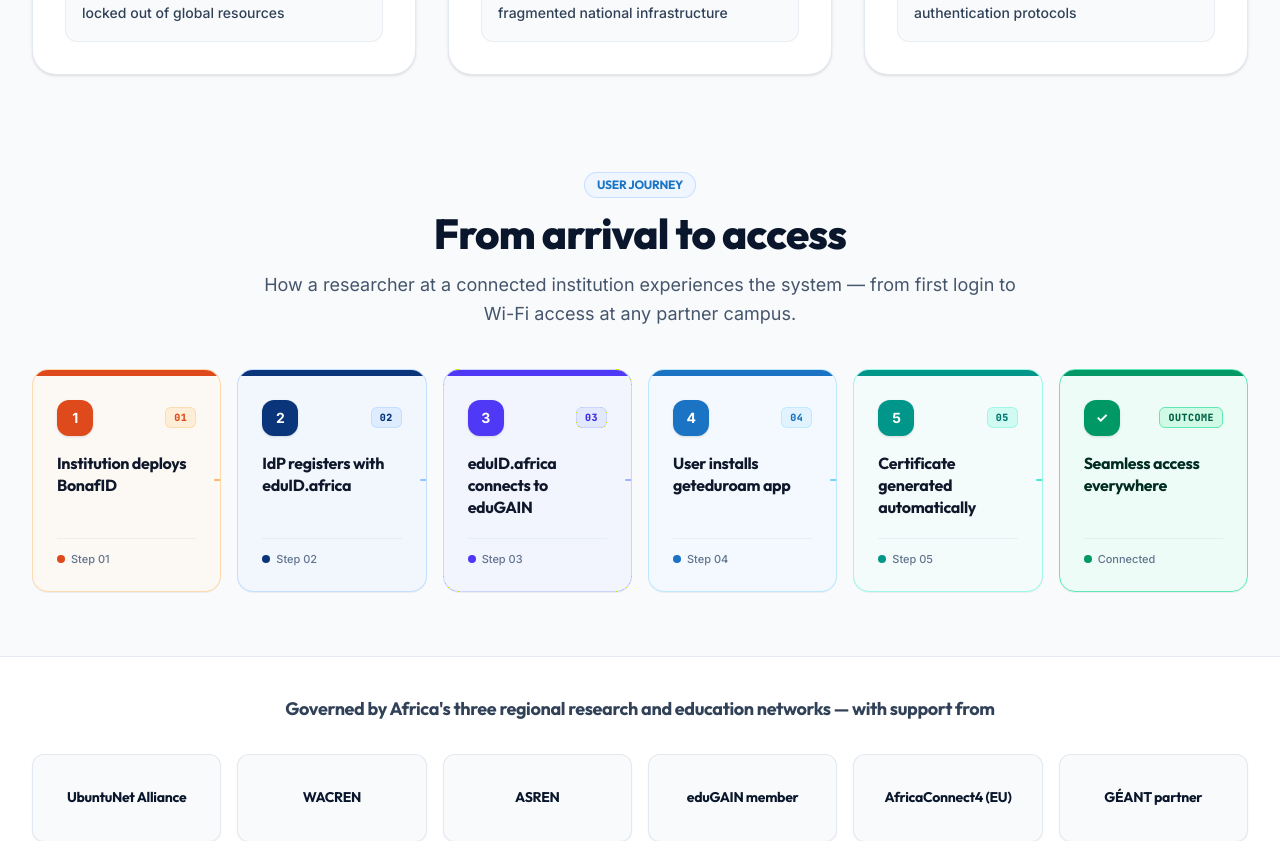
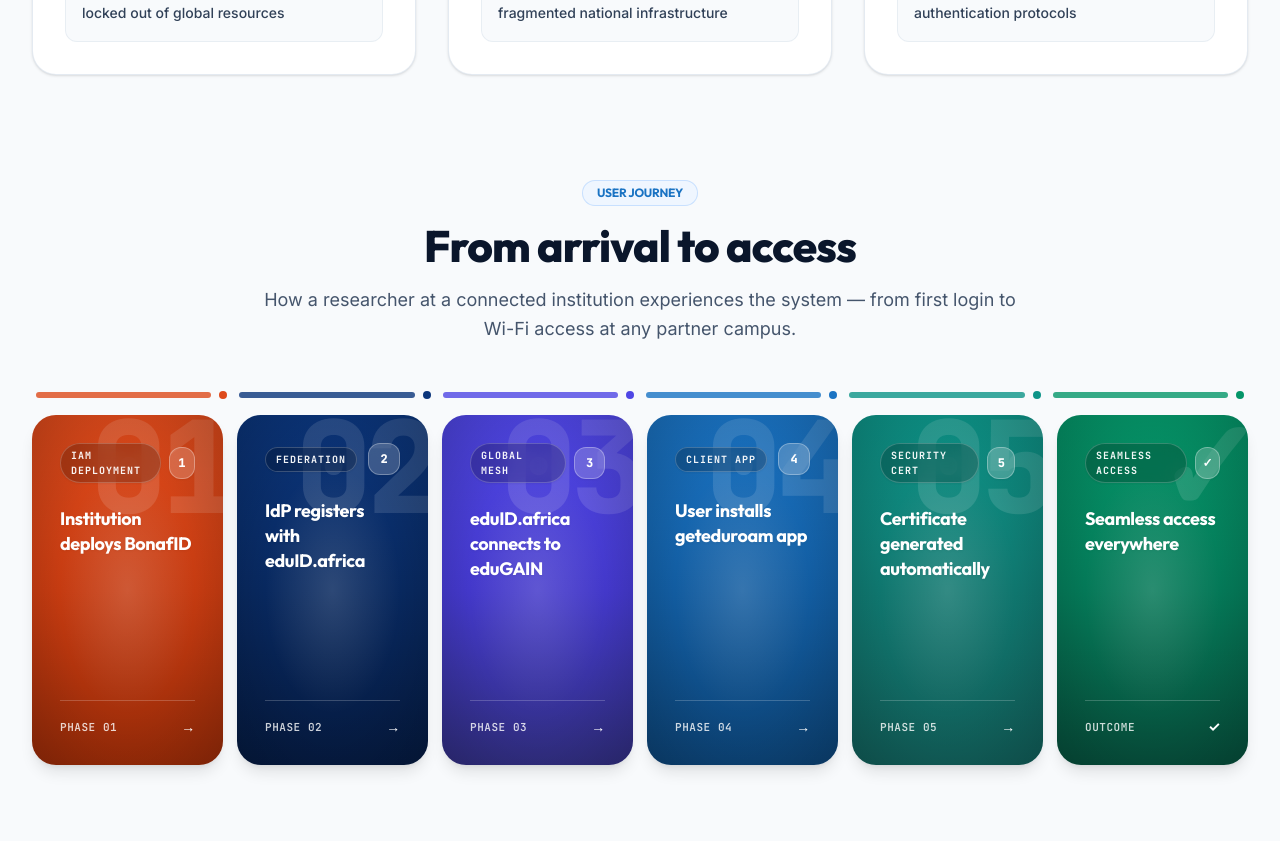
Before and after one commit to rizennews/eduID.africa, a Next.js app: page /en/how-it-works in a window 1280 px wide. Shown: the part 1060-1901 px from the top of the page. Built offline with nearby package versions, Linux system fonts and the light colour scheme.

Commit message:
feat: complete non-generic solid color monolith redesign for user journey

```diff
--- a/src/components/UserJourneySection.tsx
+++ b/src/components/UserJourneySection.tsx
@@ -28,157 +28,150 @@
   const steps = [
     {
       num: journey.step1.num,
+      watermark: "01",
+      phase: "Phase 01",
       title: journey.step1.title,
       isFinal: false,
-      tag: "01",
-      accent: "#DE4A1B",
-      cardBg: "bg-orange-50/60 hover:bg-orange-50",
-      borderColor: "border-orange-200/90 hover:border-[#DE4A1B]",
-      topBar: "bg-[#DE4A1B]",
-      numBadge: "bg-[#DE4A1B] text-white shadow-sm",
-      tagBadge: "bg-orange-100/90 text-[#DE4A1B] border border-orange-200/80",
-      titleColor: "text-slate-900 group-hover:text-[#DE4A1B]",
-      lineColor: "bg-orange-300",
+      tag: "IAM DEPLOYMENT",
+      gradient: "from-[#DE4A1B] via-[#C53B11] to-[#992B08]",
+      shadow: "hover:shadow-[#DE4A1B]/40",
+      railColor: "bg-[#DE4A1B]",
     },
     {
       num: journey.step2.num,
+      watermark: "02",
+      phase: "Phase 02",
       title: journey.step2.title,
       isFinal: false,
-      tag: "02",
-      accent: "#0B357B",
-      cardBg: "bg-blue-50/60 hover:bg-blue-50",
-      borderColor: "border-blue-200/90 hover:border-[#0B357B]",
-      topBar: "bg-[#0B357B]",
-      numBadge: "bg-[#0B357B] text-white shadow-sm",
-      tagBadge: "bg-blue-100/90 text-[#0B357B] border border-blue-200/80",
-      titleColor: "text-slate-900 group-hover:text-[#0B357B]",
-      lineColor: "bg-blue-300",
+      tag: "FEDERATION",
+      gradient: "from-[#0B357B] via-[#08285E] to-[#051A40]",
+      shadow: "hover:shadow-[#0B357B]/50",
+      railColor: "bg-[#0B357B]",
     },
     {
       num: journey.step3.num,
+      watermark: "03",
+      phase: "Phase 03",
       title: journey.step3.title,
       isFinal: false,
-      tag: "03",
-      accent: "#4F46E5",
-      cardBg: "bg-indigo-50/60 hover:bg-indigo-50",
-      borderColor: "border-indigo-200/90 hover:border-indigo-500",
-      topBar: "bg-indigo-600",
-      numBadge: "bg-indigo-600 text-white shadow-sm",
-      tagBadge: "bg-indigo-100/90 text-indigo-700 border border-indigo-200/80",
-      titleColor: "text-slate-900 group-hover:text-indigo-700",
-      lineColor: "bg-indigo-300",
+      tag: "GLOBAL MESH",
+      gradient: "from-[#4F46E5] via-[#4338CA] to-[#312E81]",
+      shadow: "hover:shadow-[#4F46E5]/40",
+      railColor: "bg-[#4F46E5]",
     },
     {
       num: journey.step4.num,
+      watermark: "04",
+      phase: "Phase 04",
       title: journey.step4.title,
       isFinal: false,
-      tag: "04",
-      accent: "#1A73C3",
-      cardBg: "bg-sky-50/60 hover:bg-sky-50",
-      borderColor: "border-sky-200/90 hover:border-[#1A73C3]",
-      topBar: "bg-[#1A73C3]",
-      numBadge: "bg-[#1A73C3] text-white shadow-sm",
-      tagBadge: "bg-sky-100/90 text-[#1A73C3] border border-sky-200/80",
-      titleColor: "text-slate-900 group-hover:text-[#1A73C3]",
-      lineColor: "bg-sky-300",
+      tag: "CLIENT APP",
+      gradient: "from-[#1A73C3] via-[#125CA0] to-[#0C4376]",
+      shadow: "hover:shadow-[#1A73C3]/40",
+      railColor: "bg-[#1A73C3]",
     },
     {
       num: journey.step5.num,
+      watermark: "05",
+      phase: "Phase 05",
       title: journey.step5.title,
       isFinal: false,
-      tag: "05",
-      accent: "#0D9488",
-      cardBg: "bg-teal-50/60 hover:bg-teal-50",
-      borderColor: "border-teal-200/90 hover:border-teal-500",
-      topBar: "bg-teal-600",
-      numBadge: "bg-teal-600 text-white shadow-sm",
-      tagBadge: "bg-teal-100/90 text-teal-700 border border-teal-200/80",
-      titleColor: "text-slate-900 group-hover:text-teal-700",
-      lineColor: "bg-teal-300",
+      tag: "SECURITY CERT",
+      gradient: "from-[#0D9488] via-[#0F766E] to-[#115E59]",
+      shadow: "hover:shadow-[#0D9488]/40",
+      railColor: "bg-[#0D9488]",
     },
     {
       num: "✓",
+      watermark: "✓",
+      phase: "Outcome",
       title: journey.step6.title,
       isFinal: true,
-      tag: "Outcome",
-      accent: "#059669",
-      cardBg: "bg-emerald-50/80 hover:bg-emerald-50",
-      borderColor: "border-emerald-300 hover:border-emerald-500",
-      topBar: "bg-emerald-600",
-      numBadge: "bg-emerald-600 text-white shadow-sm font-black text-base",
-      tagBadge: "bg-emerald-100 text-emerald-800 border border-emerald-300",
-      titleColor: "text-emerald-950",
-      lineColor: "bg-emerald-300",
+      tag: "SEAMLESS ACCESS",
+      gradient: "from-[#059669] via-[#047857] to-[#064E3B]",
+      shadow: "hover:shadow-[#059669]/50",
+      railColor: "bg-[#059669]",
     },
   ];
 
   return (
-    <section className="pt-6 sm:pt-8 pb-12 sm:pb-16 bg-[#F8FAFC]">
+    <section className="pt-8 sm:pt-10 pb-14 sm:pb-20 bg-[#F8FAFC] overflow-hidden">
       <div className="max-w-7xl mx-auto px-4 sm:px-6 lg:px-8">
         {/* Section Header */}
-        <div className="text-center max-w-3xl mx-auto mb-8 sm:mb-10">
-          <span className="inline-flex items-center px-3 py-1 rounded-full text-xs font-bold uppercase tracking-wider font-outfit text-[#1A73C3] bg-blue-50 border border-blue-200/80">
+        <div className="text-center max-w-3xl mx-auto mb-10 sm:mb-12">
+          <span className="inline-flex items-center px-3.5 py-1 rounded-full text-xs font-bold uppercase tracking-widest font-outfit text-[#1A73C3] bg-blue-50 border border-blue-200/80">
             {journey.kicker}
           </span>
-          <h2 className="mt-2.5 text-3xl sm:text-4xl lg:text-[42px] font-extrabold font-heading text-[#0A162B] tracking-tight leading-tight">
+          <h2 className="mt-3 text-3xl sm:text-4xl lg:text-[44px] font-extrabold font-heading text-[#0A162B] tracking-tight leading-tight">
             {journey.headline}
           </h2>
-          <p className="mt-2.5 text-base sm:text-lg text-slate-600 font-sans leading-relaxed font-normal">
+          <p className="mt-3 text-base sm:text-lg text-slate-600 font-sans leading-relaxed font-normal">
             {journey.description}
           </p>
         </div>
 
-        {/* 6-Step Flow Progression: Pure Color-Driven Architecture */}
-        <div className="grid grid-cols-1 sm:grid-cols-2 md:grid-cols-3 lg:grid-cols-6 gap-4 relative">
+        {/* Chromatic Flow Progression Bar (Desktop) */}
+        <div className="hidden lg:grid grid-cols-6 gap-3 mb-4 px-1" aria-hidden="true">
+          {steps.map((step, idx) => (
+            <div key={idx} className="flex items-center gap-2">
+              <div className={`h-1.5 flex-1 rounded-full ${step.railColor} opacity-80`} />
+              <div className={`w-2 h-2 rounded-full ${step.railColor}`} />
+            </div>
+          ))}
+        </div>
+
+        {/* Solid Color Monoliths: Bold, High-Impact Color Architecture */}
+        <div className="grid grid-cols-1 sm:grid-cols-2 lg:grid-cols-6 gap-4 lg:gap-3.5">
           {steps.map((step, idx) => (
             <div
               key={idx}
-              className={`group relative rounded-2xl overflow-hidden border transition-all duration-300 flex flex-col justify-between h-full shadow-2xs hover:shadow-md ${step.cardBg} ${step.borderColor}`}
+              className={`group relative rounded-3xl p-6 sm:p-7 flex flex-col justify-between min-h-[310px] sm:min-h-[330px] lg:min-h-[350px] overflow-hidden bg-gradient-to-b ${step.gradient} text-white shadow-lg ${step.shadow} hover:-translate-y-2 hover:shadow-2xl transition-all duration-300 select-none`}
             >
-              {/* Vibrant Top Color Accent Bar */}
-              <div className={`h-1.5 w-full ${step.topBar}`} />
+              {/* Giant Background Watermark Number */}
+              <span
+                className="absolute -right-2 -top-3 text-8xl lg:text-9xl font-black font-mono tracking-tighter text-white/[0.12] group-hover:text-white/[0.22] group-hover:scale-105 transition-all duration-300 pointer-events-none select-none leading-none"
+                aria-hidden="true"
+              >
+                {step.watermark}
+              </span>
 
-              <div className="p-5 sm:p-6 flex-1 flex flex-col justify-between">
-                <div>
-                  {/* Step Top Header: Solid Color Number Badge & Color Tag */}
-                  <div className="flex items-center justify-between gap-2 mb-4">
-                    <div
-                      className={`w-9 h-9 rounded-xl flex items-center justify-center font-bold text-sm tracking-tight transition-transform duration-200 group-hover:scale-105 ${step.numBadge}`}
-                    >
-                      {step.num}
-                    </div>
+              {/* Ambient Inner Lighting Glow */}
+              <div
+                className="absolute inset-0 bg-radial from-white/[0.15] via-transparent to-black/20 pointer-events-none"
+                aria-hidden="true"
+              />
 
-                    <span
-                      className={`text-[10px] font-extrabold uppercase tracking-wider font-mono px-2 py-0.5 rounded-md ${step.tagBadge}`}
-                    >
-                      {step.tag}
-                    </span>
+              {/* Top Row: Pill Tag & Step Number Indicator */}
+              <div className="relative z-10">
+                <div className="flex items-center justify-between gap-2 mb-6">
+                  <span className="inline-flex items-center px-2.5 py-1 rounded-full bg-black/20 backdrop-blur-md border border-white/20 text-[9px] sm:text-[10px] font-bold font-mono tracking-widest text-white/95 uppercase shadow-xs">
+                    {step.tag}
+                  </span>
+
+                  <div className="w-8 h-8 rounded-xl bg-white/20 backdrop-blur-md border border-white/30 flex items-center justify-center text-xs font-black font-mono text-white shadow-xs group-hover:bg-white group-hover:text-slate-950 transition-colors duration-200">
+                    {step.num}
                   </div>
-
-                  {/* Step Title */}
-                  <h3
-                    className={`text-sm sm:text-base font-bold font-heading tracking-tight leading-snug transition-colors duration-200 ${step.titleColor}`}
-                  >
-                    {step.title}
-                  </h3>
                 </div>
 
-                {/* Subtle Bottom Accent Indicator */}
-                <div className="mt-5 pt-3 border-t border-slate-200/60 flex items-center gap-1.5">
-                  <span className={`w-2 h-2 rounded-full ${step.topBar}`} aria-hidden="true" />
-                  <span className="text-[11px] font-medium text-slate-500 font-sans">
-                    {step.isFinal ? "Connected" : `Step 0${idx + 1}`}
-                  </span>
-                </div>
+                {/* Main Step Headline */}
+                <h3 className="text-base sm:text-lg lg:text-base xl:text-lg font-bold font-heading text-white tracking-tight leading-snug drop-shadow-xs">
+                  {step.title}
+                </h3>
               </div>
 
-              {/* Connecting Step Indicator Line on Desktop */}
-              {!step.isFinal && (
-                <div
-                  className={`hidden lg:block absolute -right-2.5 top-1/2 -translate-y-1/2 w-4 h-0.5 ${step.lineColor} z-20 rounded-full`}
+              {/* Bottom Metadata & Directional Flow */}
+              <div className="relative z-10 pt-4 border-t border-white/20 flex items-center justify-between text-xs font-medium text-white/90">
+                <span className="font-mono text-[11px] tracking-wider uppercase font-semibold text-white/80">
+                  {step.phase}
+                </span>
+
+                <span
+                  className="font-bold text-sm tracking-tight text-white group-hover:translate-x-1 transition-transform duration-200"
                   aria-hidden="true"
-                />
-              )}
+                >
+                  {step.isFinal ? "✓" : "→"}
+                </span>
+              </div>
             </div>
           ))}
         </div>
```
